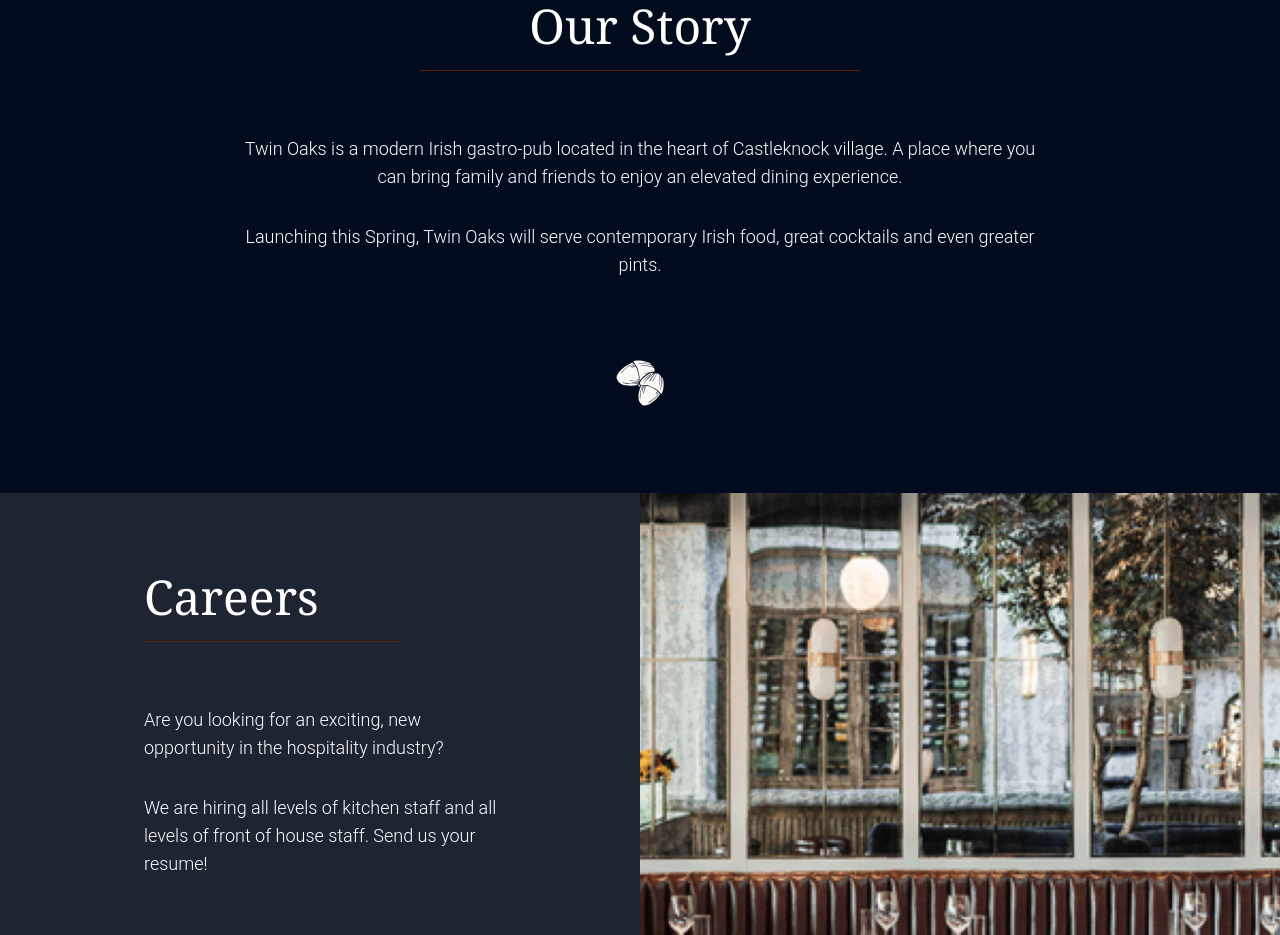
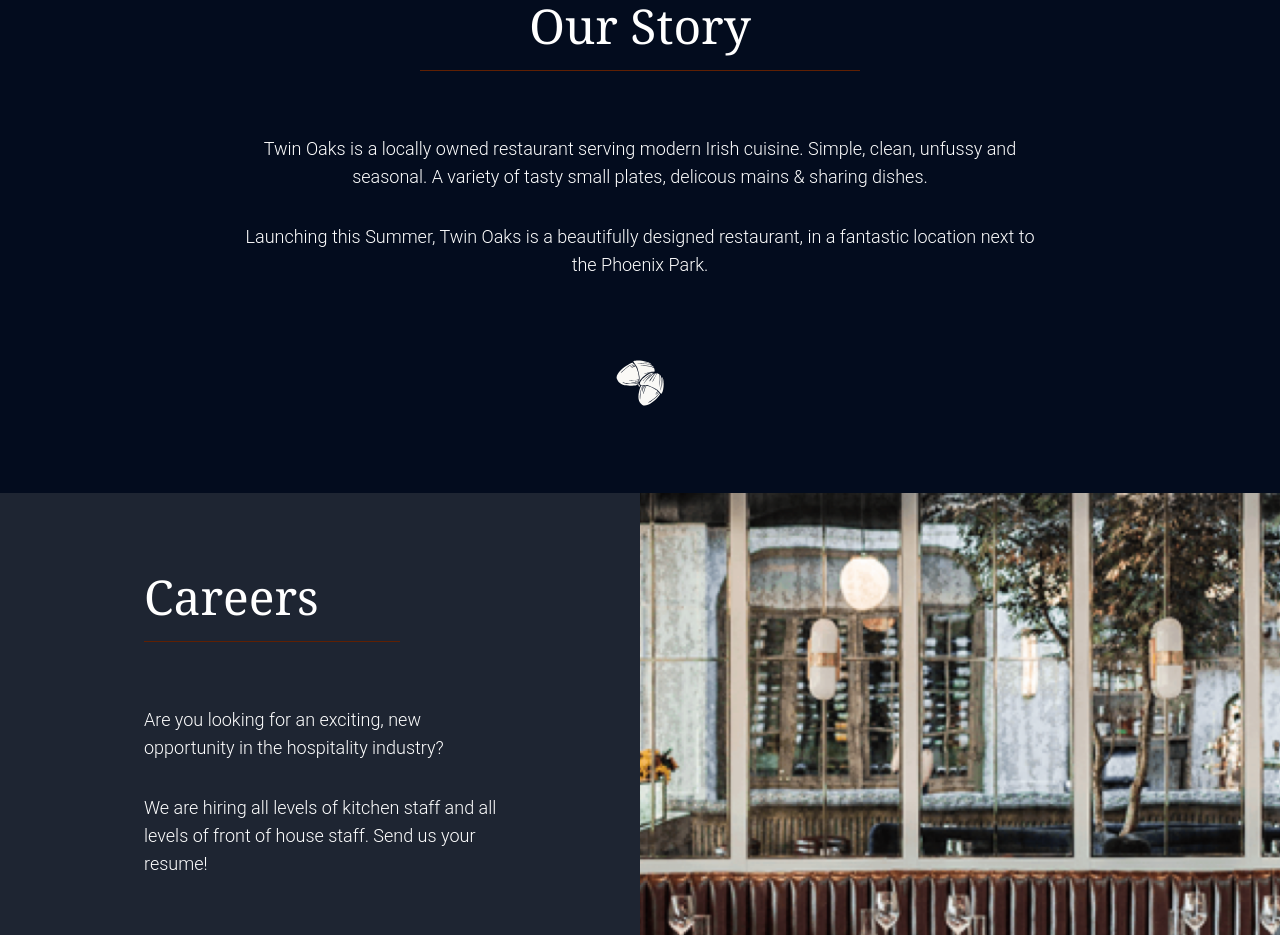
Before and after one commit to vithushan19/twin-oaks-landing, a Next.js app: page / in a window 1280 px wide. Shown: the part 820-1755 px from the top of the page. Built offline with nearby package versions, Linux system fonts and the light colour scheme.

Commit message:
changed about us content

```diff
--- a/src/pages/index.tsx
+++ b/src/pages/index.tsx
@@ -66,13 +66,10 @@
         <p className='mb-5 mt-20 font-playfair text-5xl'>Our Story</p>
         <div className='mb-16 h-px w-full bg-brown sm:w-110' />
         <p className='mb-8 font-roboto text-lg font-light'>
-          Twin Oaks is a modern Irish gastro-pub located in the heart of
-          Castleknock village. A place where you can bring family and friends to
-          enjoy an elevated dining experience.
+          Twin Oaks is a locally owned restaurant serving modern Irish cuisine. Simple, clean, unfussy and seasonal. A variety of tasty small plates, delicous mains & sharing dishes.
         </p>
         <p className='mb-20 font-roboto text-lg font-light'>
-          Launching this Spring, Twin Oaks will serve contemporary Irish food,
-          great cocktails and even greater pints.
+          Launching this Summer, Twin Oaks is a beautifully designed restaurant, in a fantastic location next to the Phoenix Park.
         </p>
         <div className='mb-20'>
           <Image src='/images/acorns.svg' alt='acorns' width={48} height={48} />
```
